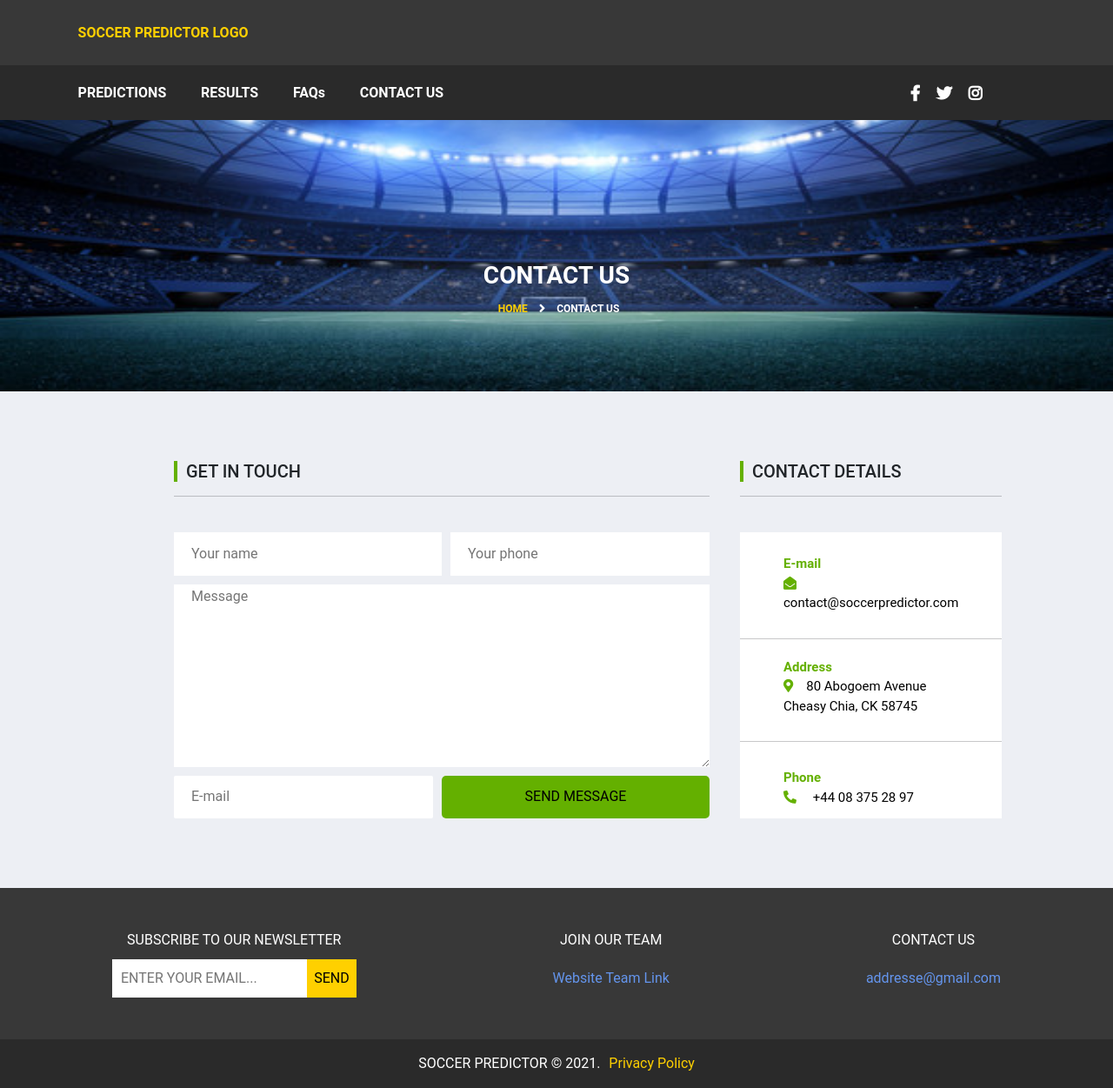
After one commit to godwinmanu/soccer-predictor, a PHP site: page /contactus.php in a window 1280 px wide. The commit adds this page. Shown: the whole page at 87% size. Run offline with PHP 8.4, Linux system fonts and the light colour scheme.

Commit message:
Create Contact Page

```diff
--- /dev/null
+++ b/contactus.php
@@ -0,0 +1,78 @@
+<?php
+    require("partials/menu.php");
+?>
+
+<section class="firstSectionContact">
+    <h3 class="">Contact us</h3>
+    <ul>
+        <li><a href="index.php">Home</a> <i class="fa fa-angle-right"></i> </li>
+        <li>Contact us</li>
+    </ul>
+</section>
+
+<section class="secondSectionContact">
+  <div class="first-column">
+      <div class="heading-component">
+          <h5 class="heading-component-title"> Get in touch </h5>
+          <hr>
+      </div>
+
+      <form class="contactForm" method="post" action="#">
+
+          <div class="name-phone">
+              <input class="form-input" id="form-user-name" type="text" name="name" placeholder="Your name" required>
+              <input class="form-input " id="form-user-phone" type="text" name="phone" placeholder="Your phone" required>
+          </div>
+
+          <div class="messageArea">
+            <textarea class="form-input" id="form-message" name="message" placeholder="Message" required></textarea>
+          </div>
+
+          <div class="email-sendButton">
+              <input class="form-input" id="form-email" type="email" name="email" placeholder="E-mail" required>
+              <button class="sendButton" type="submit">Send message</button>
+          </div>
+
+      </form>
+  </div>
+
+  <div class="second-column">
+      <div class="heading-component">
+        <h5 class="heading-component-title"> Contact Details </h5>
+        <hr>
+      </div>
+
+
+      <div class="contact-list">
+       <div>
+          <dl class="dlEmail">
+            <dt>E-mail</dt>
+            <dd><i class="icon fa fa-envelope-open"></i><a class="link" href="mailto:#">contact@soccerpredictor.com</a></dd>
+          </dl>
+          <hr>
+       </div>
+
+        <div>
+            <dl>
+              <dt>Address</dt>
+              <dd><i class="icon fa fa-map-marker-alt"></i><a class="link" href="#">80 Abogoem Avenue Cheasy Chia, CK 58745</a></dd>
+            </dl>
+            <hr>
+        </div>
+
+
+        <div>
+            <dl class="dlPhone">
+              <dt>Phone</dt>
+              <dd><i class="icon fa fa-phone-alt"></i> <a class="link link-md" href="tel:#">+44 08 375 28 97</a> </dd>
+            </dl>
+        </div>
+
+      </div>
+  </div>
+</section>
+
+
+<?php
+    require("partials/footer.php");
+?>
--- /dev/null
+++ b/css/contactus.css
@@ -0,0 +1,176 @@
+/* ====================================== CONTACT US ==================================== */
+.firstSectionContact{
+    background-image: url('../images/11.jpg');
+    height: 400px;
+    width: 100%;
+    color: white;
+    background-repeat: no-repeat;
+    background-size: 100% 100%;
+    padding-top: 300px;
+    padding-bottom: 150px;
+    display: grid;
+    justify-content: center;
+}
+
+.firstSectionContact>h3, .firstSectionContact>ul>li{
+    text-transform: uppercase;
+    font-weight: bold;
+}
+
+.firstSectionContact>ul>li{
+    font-size: 12px;
+}
+
+.firstSectionContact>ul>li>a{
+    text-decoration: none;
+    color: rgb(255, 208, 0);
+}
+
+.firstSectionContact>ul>li{
+    display: inline;
+}
+
+.fa-angle-right{
+    color: white;
+    font-size: 15px ;
+    margin: 0px 10px;
+    position: relative;
+    bottom: -1px;
+}
+
+.secondSectionContact{
+    display: grid;
+    grid-template-columns: 70% 30%;
+    justify-self: center;
+    column-gap: 35px;
+    padding: 80px 200px;
+}
+
+.first-column{
+    display: grid;
+    grid-template-rows: 20% 80%;
+}
+
+.contactForm{
+    display: grid;
+    grid-template-rows: 15% 70% 15%;
+}
+
+.name-phone{
+    display: grid;
+    grid-template-columns: 50% 50%;
+}
+
+.name-phone>input{
+    padding-left: 20px;
+    border: none;
+    background-color: white;
+    outline: none;
+}
+
+#form-user-phone{
+    margin-left: 10px;
+}
+
+.messageArea{
+    margin: 10px 0px;
+}
+
+.messageArea>textarea{
+    width: 100%;
+    height: 100%;
+    border: none;
+    background-color: white;
+    padding-left: 20px;
+    outline: none;
+}
+
+.email-sendButton{
+    display: grid;
+    grid-template-columns: 50% 50%;
+}
+
+.email-sendButton>input{
+    border: none;
+    background-color: white;
+    outline: none;
+    border-radius: 2px;
+}
+
+.email-sendButton>input:active{
+    background-color: white;
+    border: 5px solid rgb(100,176,0);
+    border: 1px;
+}
+
+.email-sendButton>input:focus, .name-phone>input:focus, .messageArea>textarea:focus {
+    background-color: white;
+    border: 1px solid rgb(100,176,0);
+}
+
+#form-email{
+    margin-right: 10px;
+    padding-left: 20px;
+}
+
+.second-column{
+    display: grid;
+    grid-template-rows: 20% 80%;
+}
+
+.heading-component-title::before{
+    content: " ";
+    border-left: 4px solid rgb(100,176,0);
+    margin-right: 10px ;
+}
+.heading-component-title{
+    text-transform: uppercase;
+}
+
+.contact-list{
+    background-color: white;
+    font-size: 15px ;
+}
+
+.contact-list>div>dl{
+    display: grid;
+    align-self: center;
+    padding: 5px 50px;
+}
+
+.dlEmail{
+    margin-top:20px;
+}
+
+.dlPhone{
+    margin: 25px 0px;
+}
+
+.contact-list>div>dl>dd>a{
+    text-decoration: none;
+    color: black;
+}
+
+.contact-list>div>dl>dt{
+    color: rgb(100,176,0);
+}
+
+.contact-list>div>dl>dd>a:hover{
+    color: rgb(100,176,0);
+}
+
+.icon{
+    color: rgb(100,176,0);
+    margin-right: 15px;
+}
+
+.sendButton{
+    border: none;
+    background-color: rgb(100,176,0);
+    text-transform: uppercase;
+    border-radius: 5px;
+}
+
+.sendButton:hover{
+    background-color: rgb(255, 208, 0);
+}
--- a/partials/menu.php
+++ b/partials/menu.php
@@ -9,6 +9,7 @@
     <link rel="stylesheet" href="css/bootstrap.min.css">
     <link rel="stylesheet" href="Font_awesome/css/all.min.css">
     <link rel="stylesheet" href="css/main.css">
+    <link rel="stylesheet" href="css/contactus.css">
     <title>Soccer Predictor</title>
 </head>
 <body>
```
Also changed, not shown: css/main.css (line endings or trailing spaces), images/11.jpg (added).
